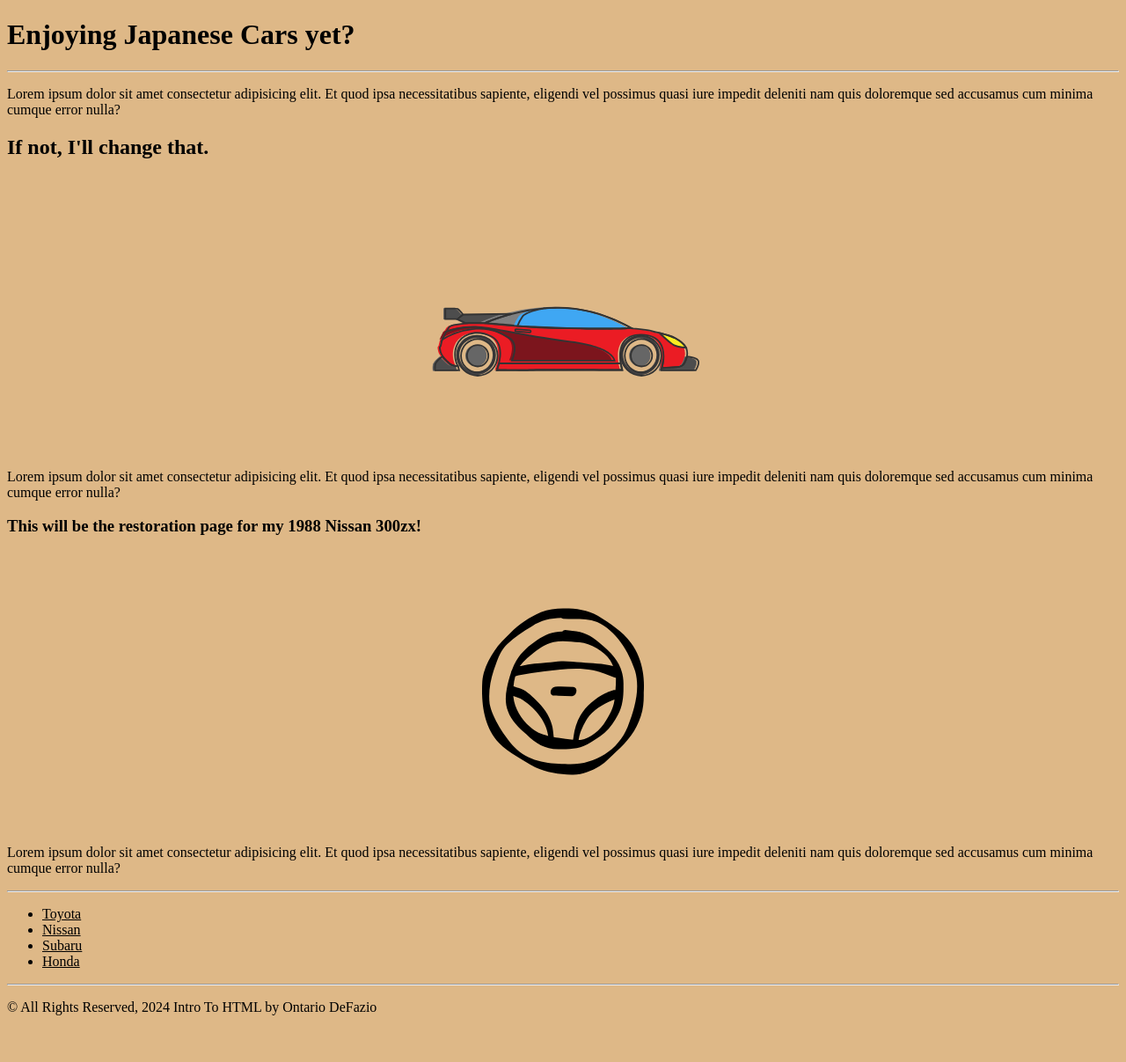
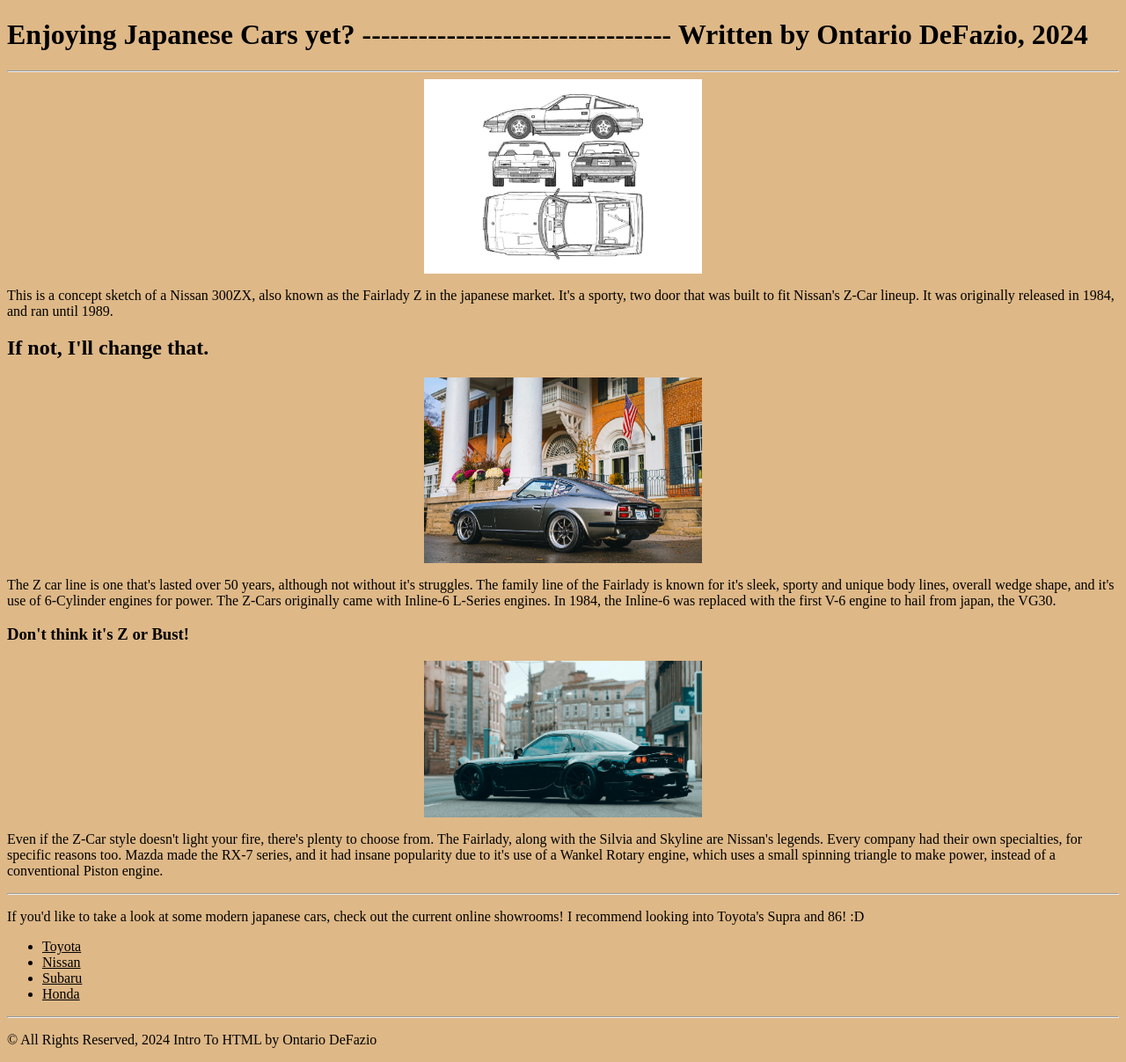
Before and after one commit to OntarioDeFazio2/CITC-1300, a plain HTML site: page intro_to_html/index.html in a window 1280 px wide. Shown: the whole page at 88% size. Before the commit the page ends 1170 px from the top, so only its background shows below. Drawn offline with Linux system fonts and the light colour scheme.

Commit message:
Jan 24 Final Finished 1 page HTML
I did it!!

```diff
--- a/intro_to_html/index.html
+++ b/intro_to_html/index.html
@@ -21,18 +21,21 @@
         </head>
         <body>
 
-            <h1> Enjoying Japanese Cars yet?</h1>
+            <h1> Enjoying Japanese Cars yet?           ---------------------------------                      Written by Ontario DeFazio, 2024</h1>
                     <hr>
-                            <p>Lorem ipsum dolor sit amet consectetur adipisicing elit. Et quod ipsa necessitatibus sapiente, eligendi vel possimus quasi iure impedit deleniti nam quis doloremque sed accusamus cum minima cumque error nulla?</p>
+                        <img src="images/300zx.jpg" alt="300ZX jpg">
+                            <p> This is a concept sketch of a Nissan 300ZX, also known as the Fairlady Z in the japanese market. It's a sporty, two door that was built to fit Nissan's Z-Car lineup. It was originally released in 1984, and ran until 1989. </p>
 
             <h2> If not, I'll change that.</h2>
-                <img src="images/car.svg" alt="car svg">
-                    <p>Lorem ipsum dolor sit amet consectetur adipisicing elit. Et quod ipsa necessitatibus sapiente, eligendi vel possimus quasi iure impedit deleniti nam quis doloremque sed accusamus cum minima cumque error nulla?</p>
+                <img src="images/S30Z.jpg" alt="Datsun S30 JPG">
+                    <p>The Z car line is one that's lasted over 50 years, although not without it's struggles. The family line of the Fairlady is known for it's sleek, sporty and unique body lines, overall wedge shape, and it's use of 6-Cylinder engines for power. The Z-Cars originally came with Inline-6 L-Series engines. In 1984, the Inline-6 was replaced with the first V-6 engine to hail from japan, the VG30.</p>
 
-            <h3> This will be the restoration page for my 1988 Nissan 300zx!</h3>
-                <img src="images/wheel.svg" alt="wheel svg">
-                    <p>Lorem ipsum dolor sit amet consectetur adipisicing elit. Et quod ipsa necessitatibus sapiente, eligendi vel possimus quasi iure impedit deleniti nam quis doloremque sed accusamus cum minima cumque error nulla?</p>
+            <h3>Don't think it's Z or Bust!</h3>
+                <img src="images/Rx7.jpg" alt="Rx7 JPG">
+                    <p>Even if the Z-Car style doesn't light your fire, there's plenty to choose from. The Fairlady, along with the Silvia and Skyline are Nissan's legends. Every company had their own specialties, for specific reasons too. Mazda made the RX-7 series, and it had insane popularity due to it's use of a Wankel Rotary engine, which uses a small spinning triangle to make power, instead of a conventional Piston engine.</p>
                         <hr>
+
+                        <p> If you'd like to take a look at some modern japanese cars, check out the current online showrooms! I recommend looking into Toyota's Supra and 86! :D</p>
             <ul>
 
                 <li><a href="https://www.toyota.com/"_blank"> Toyota<a/></li>
```
Also changed, not shown: intro_to_html/images/300zx.jpg (added), intro_to_html/images/Rx7.jpg (added), intro_to_html/images/S30Z.jpg (added).
